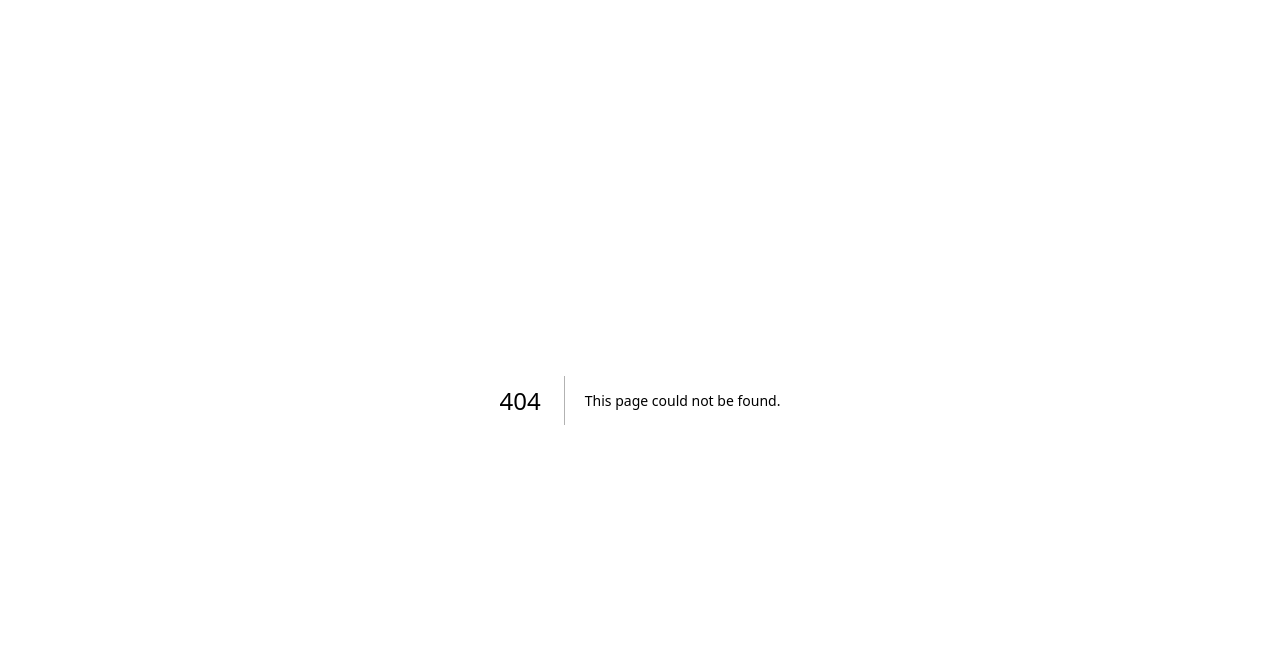
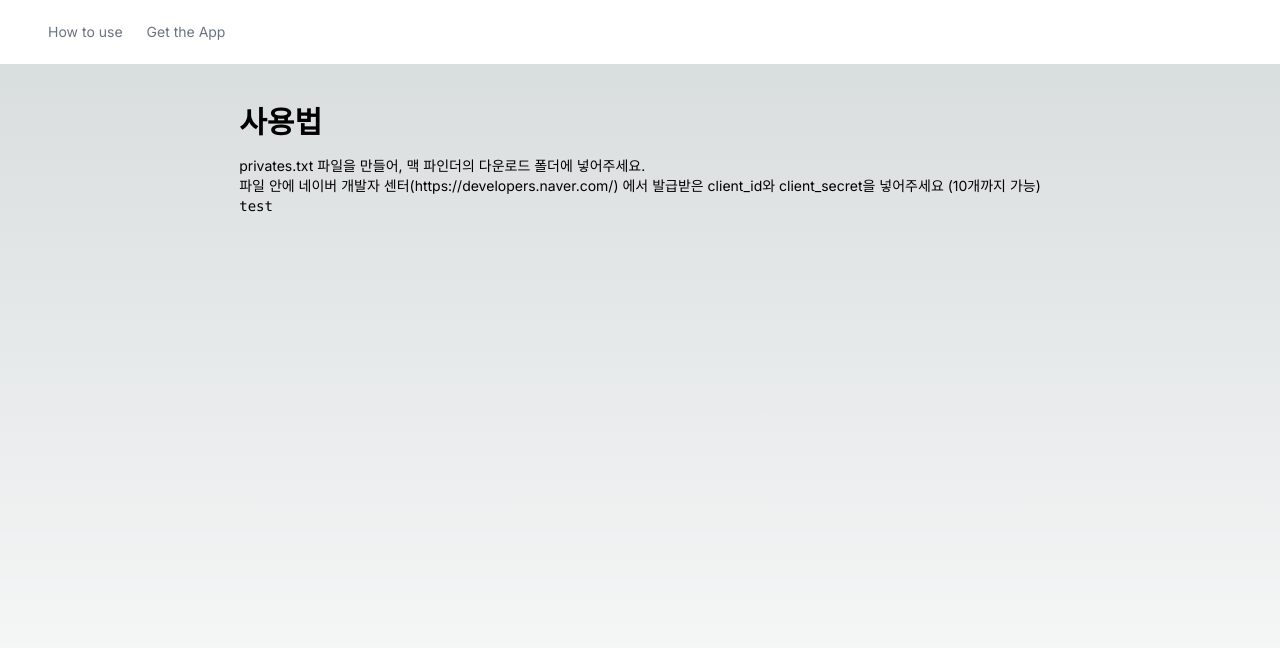
Before and after one commit to shwang0416/KRplz-web, a Next.js app: page /1/how-to-use in a window 1280 px wide. Before the commit this address had no page. Shown: the top 648 px of the page. Built offline with nearby package versions, Linux system fonts and the light colour scheme.

Commit message:
how-to-use 페이지 변경 중

```diff
--- /dev/null
+++ b/src/app/[lng]/how-to-use/page.tsx
@@ -0,0 +1,23 @@
+const Page = () => {
+  return (
+    <div>
+      <div className="text-3xl font-semibold pb-4">사용법</div>
+      <div>
+        privates.txt 파일을 만들어, 맥 파인더의 다운로드 폴더에 넣어주세요.{' '}
+        <br />
+        파일 안에 네이버 개발자 센터(https://developers.naver.com/) 에서
+        발급받은 client_id와 client_secret을 넣어주세요 (10개까지 가능)
+        <br />
+        {/* <code className="block whitespace-pre overflow-x-scroll">
+          &lbrack;&lbrace;&quot;client_id&quot; : &quot;&quot;,
+          &quot;client_secret&quot; : &quot;&quot;, &rbrace;, &lbrace;
+          &quot;client_id&quot; : &quot;&quot;, &quot;client_secret&quot; :
+          &quot;&quot;, &rbrace;, ... &rbrack;
+        </code> */}
+      </div>
+      <code>test</code>
+    </div>
+  );
+};
+
+export default Page;
--- a/src/app/[lng]/layout.tsx
+++ b/src/app/[lng]/layout.tsx
@@ -1,6 +1,7 @@
 import '../globals.css';
 import { Inter } from 'next/font/google';
 import { languages } from '../i18n/settings';
+import Nav from './nav';
 
 export async function generateStaticParams() {
   return languages.map((lng) => ({ lng }));
@@ -27,7 +28,30 @@ export default function RootLayout({
       className={`${isBreakAllLang(lng) ? 'break-all' : 'break-keep'}`}
     >
       <head />
-      <body className={inter.className}>{children}</body>
+      <body className={inter.className}>
+        <header className="bg-white">
+          <div className="mx-auto flex h-16 max-w-screen-xl items-center gap-8 px-8 sm:px-10 lg:px-12">
+            <div className="flex flex-1 items-center justify-between">
+              <Nav lng={lng} />
+            </div>
+          </div>
+        </header>
+        <main className="flex min-h-screen flex-col items-center justify-left p-10">
+          {/* <Image
+              src="/woman-shrugging.svg"
+              alt="Logo"
+              // className="dark:invert"
+              width={200}
+              height={1}
+              priority
+            /> */}
+          <div className="z-10 max-w-5xl w-full flex-col items-center justify-between text-sm lg:flex">
+            {children}
+          </div>
+          <div></div>
+        </main>
+        <footer></footer>
+      </body>
     </html>
   );
 }
--- a/src/app/[lng]/page.tsx
+++ b/src/app/[lng]/page.tsx
@@ -12,23 +12,6 @@ export default async function Home({
 
   return (
     <>
-      <header className="bg-white">
-        <div className="mx-auto flex h-16 max-w-screen-xl items-center gap-8 px-8 sm:px-10 lg:px-12">
-          <div className="flex flex-1 items-center justify-between">
-            <Nav />
-          </div>
-        </div>
-      </header>
-      <main className="flex min-h-screen flex-col items-center justify-left p-10">
-        {/* <Image
-              src="/woman-shrugging.svg"
-              alt="Logo"
-              // className="dark:invert"
-              width={200}
-              height={1}
-              priority
-            /> */}
-        <div className="z-10 max-w-5xl w-full flex-col items-center justify-between text-sm lg:flex">
       <div className="flex flex-col align-center justify-center md:flex-row pt-20 pb-20 md:pb-36 ">
         <div className="w-72 self-center">
           <SelectLanguage lng={lng} />
@@ -46,10 +29,6 @@ export default async function Home({
         <p className="text-xl py-2">{t('Description/1')}</p>
         <p className="text-xl py-2">{t('Description/2')}</p>
       </div>
-        </div>
-        <div></div>
-      </main>
-      <footer></footer>
     </>
   );
 }
```
Lines whose indentation alone changed are shown as unchanged.
